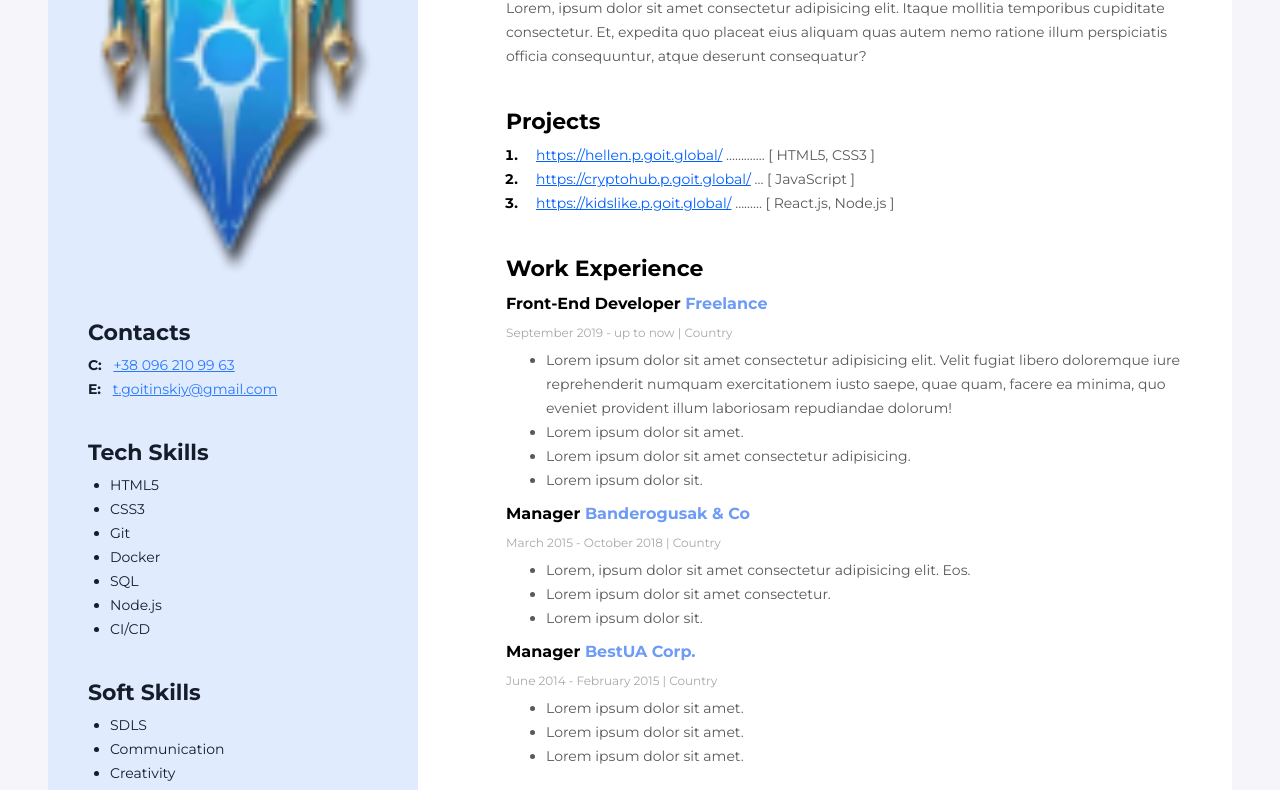
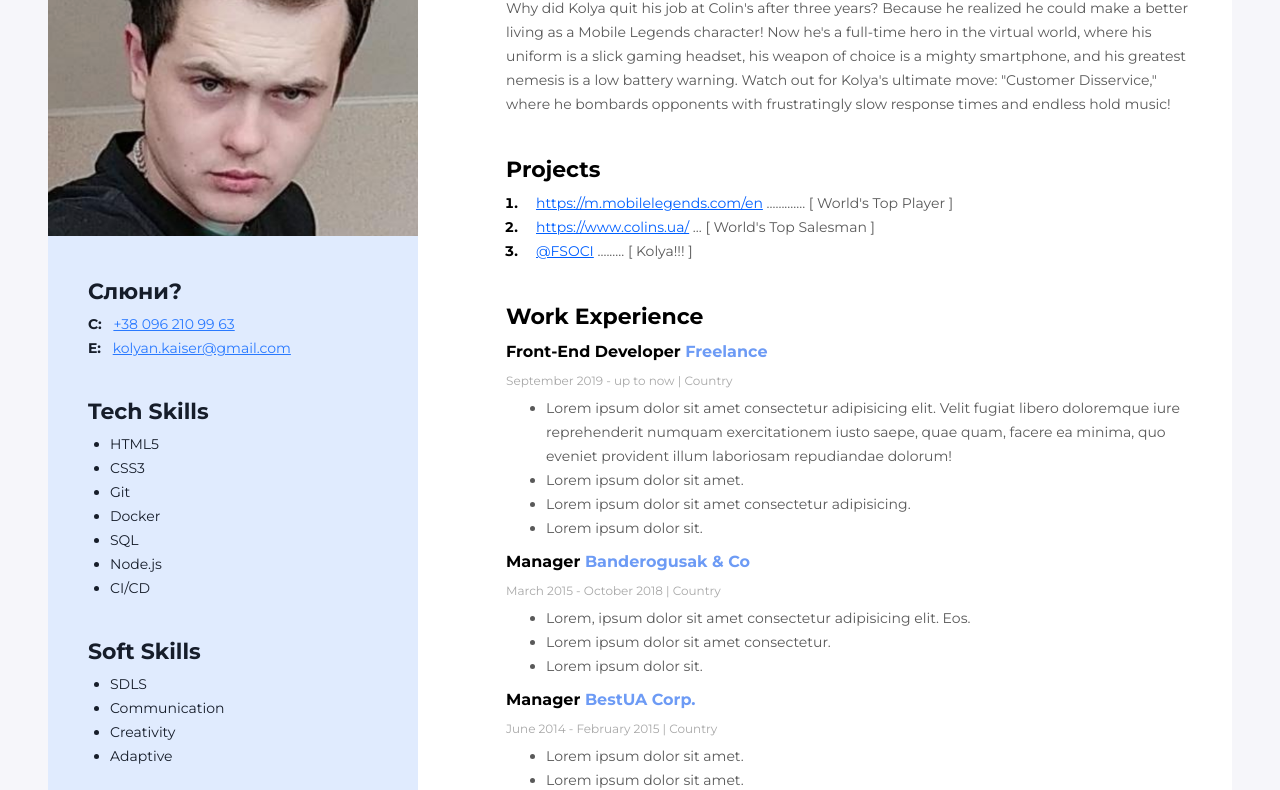
Before and after one commit to Fluthlu/resume, a plain HTML site: page index.html in a window 1280 px wide. Shown: the part 230-1020 px from the top of the page. Drawn offline with Linux system fonts and the light colour scheme.

Commit message:
added info about kolya

```diff
--- a/index.html
+++ b/index.html
@@ -8,10 +8,10 @@
   </head>
   <body>
     <aside>
-      <img src="img/high_elves.png" width="370px" alt="elves" />
+      <img src="img/top.png" width="370px" alt="topchik" />
       <div class="sidebar-content">
         <div class="sidebar-block">
-          <h3 class="sidebar-title">Contacts</h3>
+          <h3 class="sidebar-title">Слюни?</h3>
           <p>
             <span class="contacts-type">C:</span>
             <a class="contacts-link" href="tel:+380962109963"
@@ -20,8 +20,8 @@
           </p>
           <p>
             <span class="contacts-type">E:</span>
-            <a class="contacts-link" href="mailto:t.goitinskiy@gmail.com"
-              >t.goitinskiy@gmail.com</a
+            <a class="contacts-link" href="kolyan.kaiser@gmail.com"
+              >kolyan.kaiser@gmail.com</a
             >
           </p>
         </div>
@@ -50,35 +50,48 @@
     </aside>
     <main>
       <section class="main-sections">
-        <h3 class="my-position">Front-End Developer</h3>
-        <h1 class="my-name">Valeriia Alighieri</h1>
+        <h3 class="my-position">Mobile Legends Cyberathlete</h3>
+        <h1 class="my-name">Kolya Kaiser</h1>
         <p class="main-text">
-          Lorem, ipsum dolor sit amet consectetur adipisicing elit. Itaque
-          mollitia temporibus cupiditate consectetur. Et, expedita quo placeat
-          eius aliquam quas autem nemo ratione illum perspiciatis officia
-          consequuntur, atque deserunt consequatur?
+          Why did Kolya quit his job at Colin's after three years? Because he
+          realized he could make a better living as a Mobile Legends character!
+          Now he's a full-time hero in the virtual world, where his uniform is a
+          slick gaming headset, his weapon of choice is a mighty smartphone, and
+          his greatest nemesis is a low battery warning. Watch out for Kolya's
+          ultimate move: "Customer Disservice," where he bombards opponents with
+          frustratingly slow response times and endless hold music!
         </p>
       </section>
       <section class="main-sections">
         <h2 class="main-chapters">Projects</h2>
         <ol class="main-text my-projects">
           <li>
-            <a class="project-link" href="https://hellen.p.goit.global/" target="_blank"
-              >https://hellen.p.goit.global/</a
+            <a
+              class="project-link"
+              href="https://m.mobilelegends.com/en"
+              target="_blank"
+              >https://m.mobilelegends.com/en</a
             >
-            ............. <span>[ HTML5, CSS3 ]</span>
+            ............. <span>[ World's Top Player ]</span>
           </li>
           <li>
-            <a class="project-link" href="https://cryptohub.p.goit.global/" target="_blank"
-              >https://cryptohub.p.goit.global/</a
+            <a
+              class="project-link"
+              href="https://www.colins.ua/"
+              target="_blank"
+              >https://www.colins.ua/</a
             >
-            ... <span>[ JavaScript ]</span>
+            ... <span>[ World's Top Salesman ]</span>
           </li>
           <li>
-            <a class="project-link" href="https://kidslike.p.goit.global/" target="_blank">
-              https://kidslike.p.goit.global/</a
+            <a
+              class="project-link"
+              href="https://kidslike.p.goit.global/"
+              target="_blank"
             >
-            ......... <span>[ React.js, Node.js ]</span>
+              @FSOCI</a
+            >
+            ......... <span>[ Kolya!!! ]</span>
           </li>
         </ol>
       </section>
```
Also changed, not shown: img/top.png (added).
